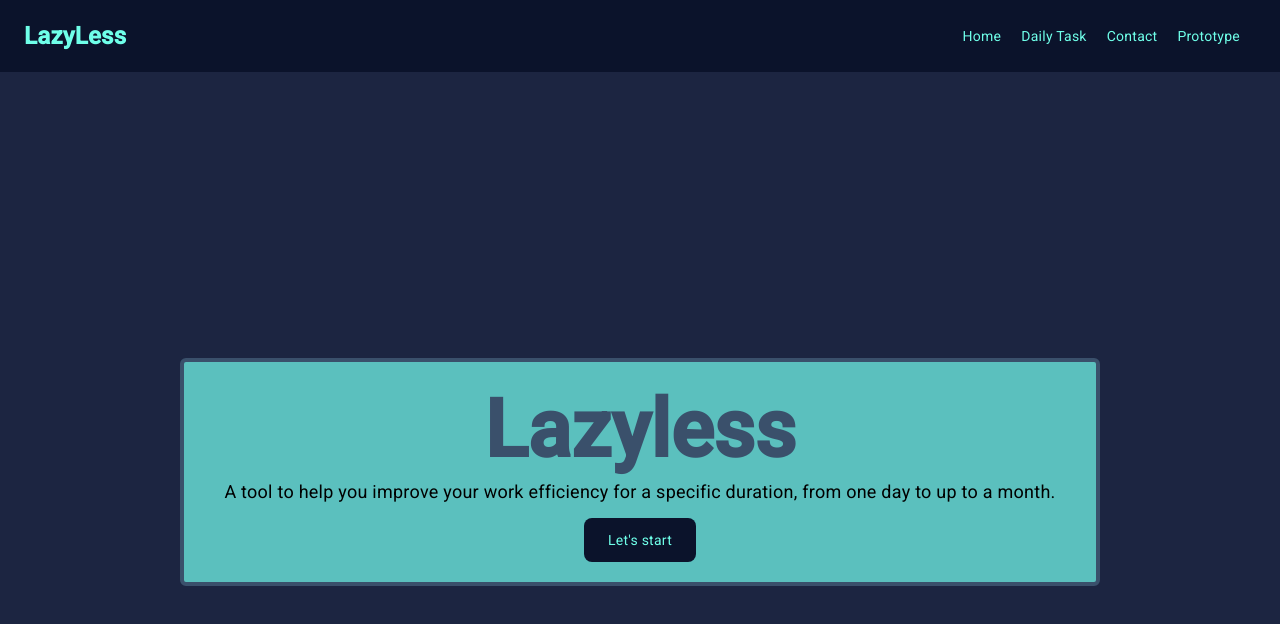
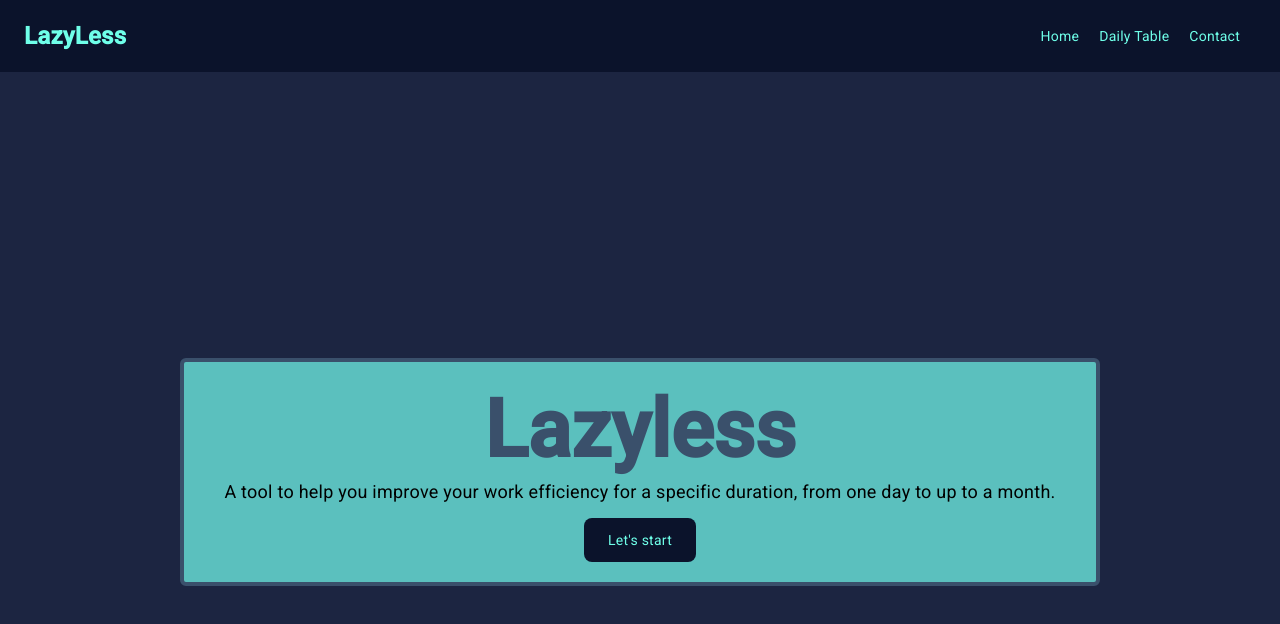
Before and after one commit to LinhNguyenLe2109/Lazyless, an Angular app: page / in a window 1280 px wide. Shown: the top 624 px of the page. Built offline with nearby package versions, Linux system fonts and the light colour scheme.

Commit message:
updated routing

```diff
--- a/src/app/app-routing.module.ts
+++ b/src/app/app-routing.module.ts
@@ -1,8 +1,6 @@
 import { NgModule } from '@angular/core';
 import { RouterModule, Routes } from '@angular/router';
 import { HomeComponent } from './home/home.component';
-import { DailyTaskComponent } from './daily-task/daily-task.component';
-import { DailyTableComponent } from './daily-table/daily-table.component';
 
 const routes: Routes = [
   {
@@ -11,14 +9,11 @@ const routes: Routes = [
     title: 'Home page',
   },
   {
-    path: 'dailyTask',
-    component: DailyTaskComponent,
-    title: 'Daily Task',
-  },
-  {
-    path: 'dailyTableHistory',
-    component: DailyTableComponent,
-    title: 'Daily Table History',
+    path: 'dailyTable',
+    loadChildren: () =>
+      import('./daily-table/daily-table.module').then(
+        (m) => m.DailyTableModule
+      ),
   },
   {
     path: '**',
--- /dev/null
+++ b/src/app/daily-table/daily-table-routing.module.ts
@@ -0,0 +1,22 @@
+import { NgModule } from '@angular/core';
+import { RouterModule, Routes } from '@angular/router';
+import { DailyTableComponent } from './daily-table.component';
+import { DailyTaskComponent } from '../daily-task/daily-task.component';
+
+const routes: Routes = [
+  {
+    path: '',
+    component: DailyTableComponent,
+    title: 'Browse Tables',
+  },
+  {
+    path: ':id',
+    component: DailyTaskComponent,
+  },
+];
+
+@NgModule({
+  imports: [RouterModule.forChild(routes)],
+  exports: [RouterModule],
+})
+export class DailyTableRoutingModule {}
--- a/src/app/utils/nav-bar/nav-bar.component.html
+++ b/src/app/utils/nav-bar/nav-bar.component.html
@@ -5,14 +5,9 @@
     <ul class="flex space-x-5">
       <li><a routerLink="/" routerLinkActive="active">Home</a></li>
       <li>
-        <a routerLink="/dailyTask" routerLinkActive="active">Daily Task</a>
+        <a routerLink="/dailyTable" routerLinkActive="active">Daily Table</a>
       </li>
       <li><a routerLink="/contact" routerLinkActive="active">Contact</a></li>
-      <li>
-        <a routerLink="/dailyTableHistory" routerLinkActive="active"
-          >Prototype</a
-        >
-      </li>
     </ul>
   </div>
 </div>
```
Also changed, not shown: src/app/app.module.ts (+4 -13 lines), src/app/daily-table/daily-table.module.ts (+17 -3 lines).
